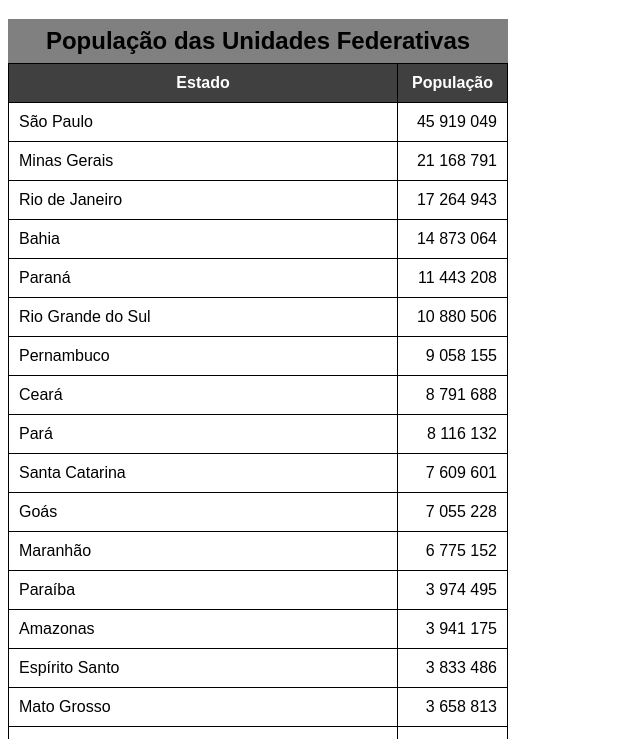
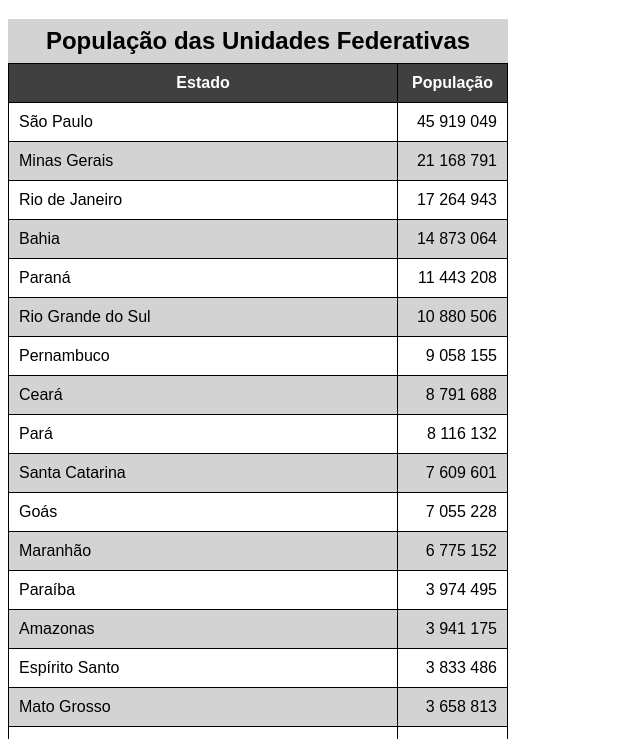
Before and after one commit to miltonlebanner/html-css, a plain HTML site: page exercicios/ex023/tabela002.html in a window 1280 px wide. Shown: the part 61-800 px from the top of the page, without its empty margins (0-640 px from the left). Drawn offline with Linux system fonts and the light colour scheme.

Commit message:
cap 21 aula 06 efeito zebrado em tabelas

```diff
--- a/exercicios/ex023/tabela002.html
+++ b/exercicios/ex023/tabela002.html
@@ -26,11 +26,16 @@
             padding: 10px;
         }
 
+        tbody > tr:nth-child(2n) {
+            background-color: lightgray;
+
+        }
+
         caption {
             font-size: 1.5em;
             font-weight: bold;
             color: black;
-            background-color: gray;
+            background-color: lightgray;
             padding: 8px;
         }
 
```
